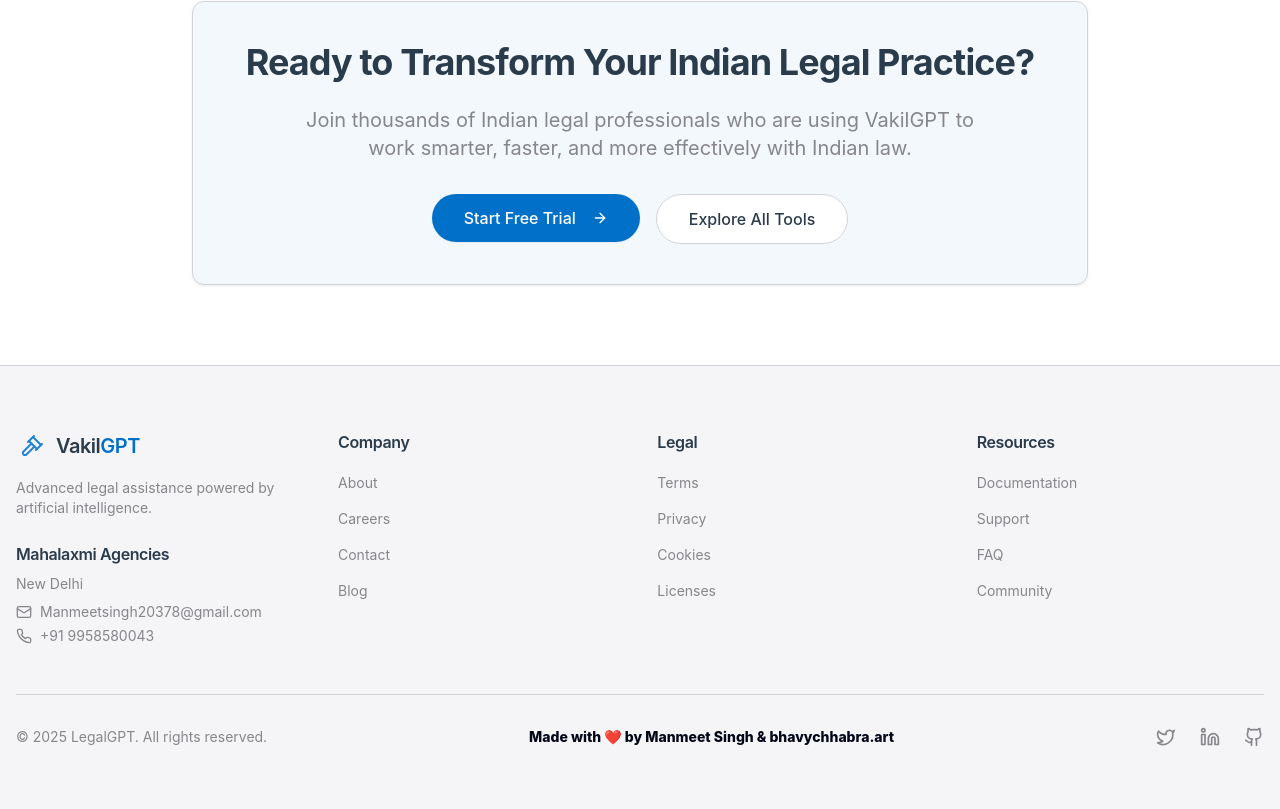
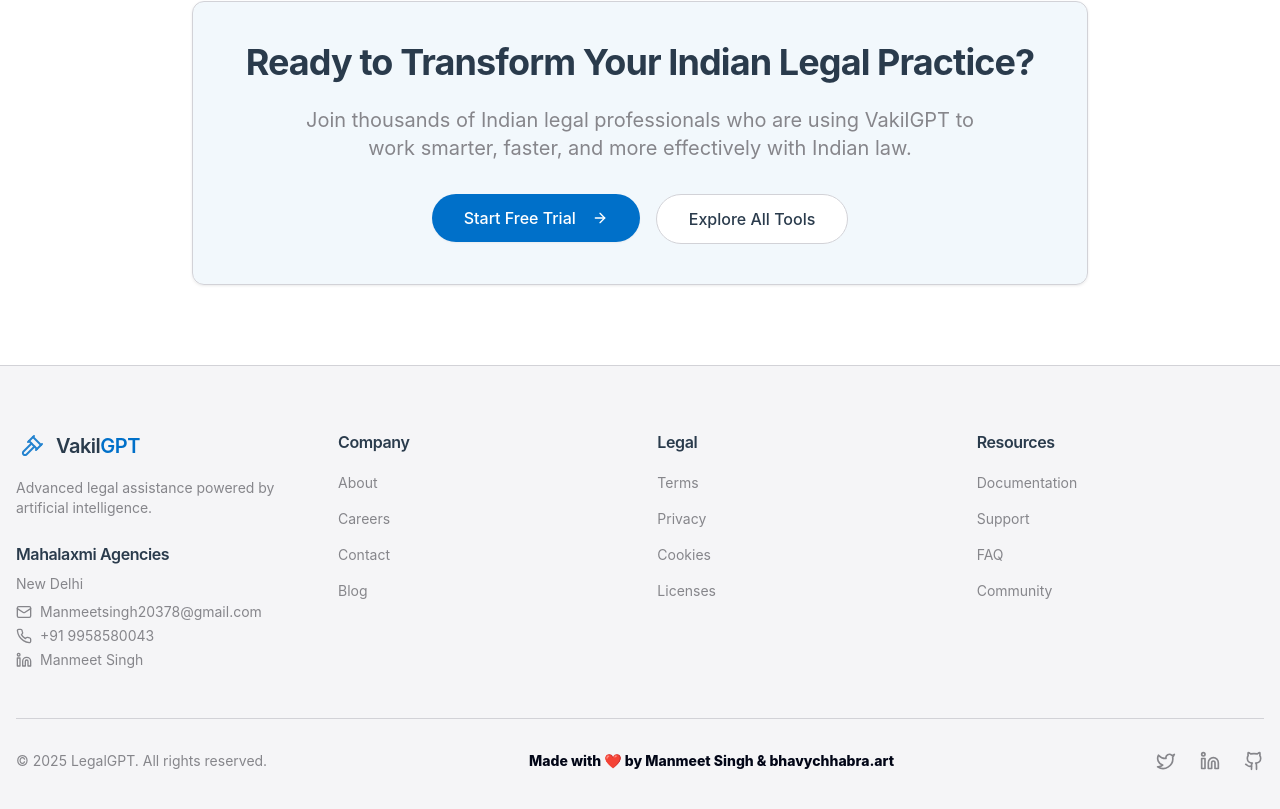
Before and after one commit to manmeet-sys/vakil-gpt, a React (Vite) app: page / in a window 1280 px wide. Shown: the part 6533-7342 px from the top of the page. Built offline with nearby package versions, Linux system fonts and the light colour scheme.

Commit message:
Add LinkedIn contact info
Add Manmeet Singh and company LinkedIn links to the footer.

```diff
--- a/src/components/Footer.tsx
+++ b/src/components/Footer.tsx
@@ -1,4 +1,3 @@
-
 import React from 'react';
 import { cn } from '@/lib/utils';
 import AnimatedLogo from './AnimatedLogo';
@@ -33,6 +32,10 @@ const Footer: React.FC<FooterProps> = ({
                 <a href="tel:+919958580043" className="flex items-center text-legal-muted hover:text-legal-accent transition-colors text-sm">
                   <Phone className="h-4 w-4 mr-2" />
                   +91 9958580043
+                </a>
+                <a href="https://www.linkedin.com/in/manmeet-singh-272880326" target="_blank" rel="noopener noreferrer" className="flex items-center text-legal-muted hover:text-legal-accent transition-colors text-sm">
+                  <Linkedin className="h-4 w-4 mr-2" />
+                  Manmeet Singh
                 </a>
               </div>
             </div>
@@ -81,15 +84,15 @@ const Footer: React.FC<FooterProps> = ({
           </p>
 
           <div className="flex space-x-6 mt-4 md:mt-0">
-            <a href="#" className="text-legal-muted hover:text-legal-accent transition-colors">
+            <a href="https://twitter.com" className="text-legal-muted hover:text-legal-accent transition-colors">
               <span className="sr-only">Twitter</span>
               <Twitter className="h-5 w-5" />
             </a>
-            <a href="#" className="text-legal-muted hover:text-legal-accent transition-colors">
+            <a href="https://www.linkedin.com/company/preciselaw" target="_blank" rel="noopener noreferrer" className="text-legal-muted hover:text-legal-accent transition-colors">
               <span className="sr-only">LinkedIn</span>
               <Linkedin className="h-5 w-5" />
             </a>
-            <a href="#" className="text-legal-muted hover:text-legal-accent transition-colors">
+            <a href="https://github.com" className="text-legal-muted hover:text-legal-accent transition-colors">
               <span className="sr-only">GitHub</span>
               <Github className="h-5 w-5" />
             </a>
```
